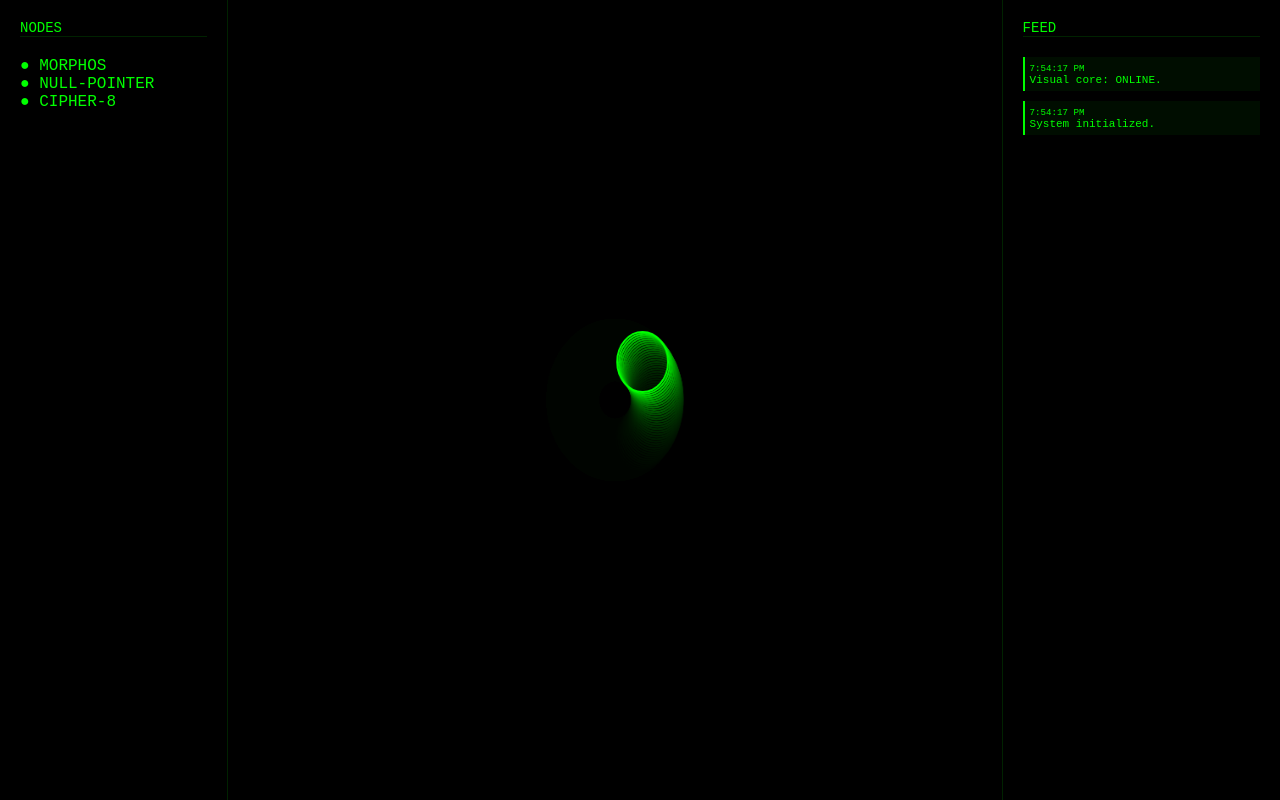
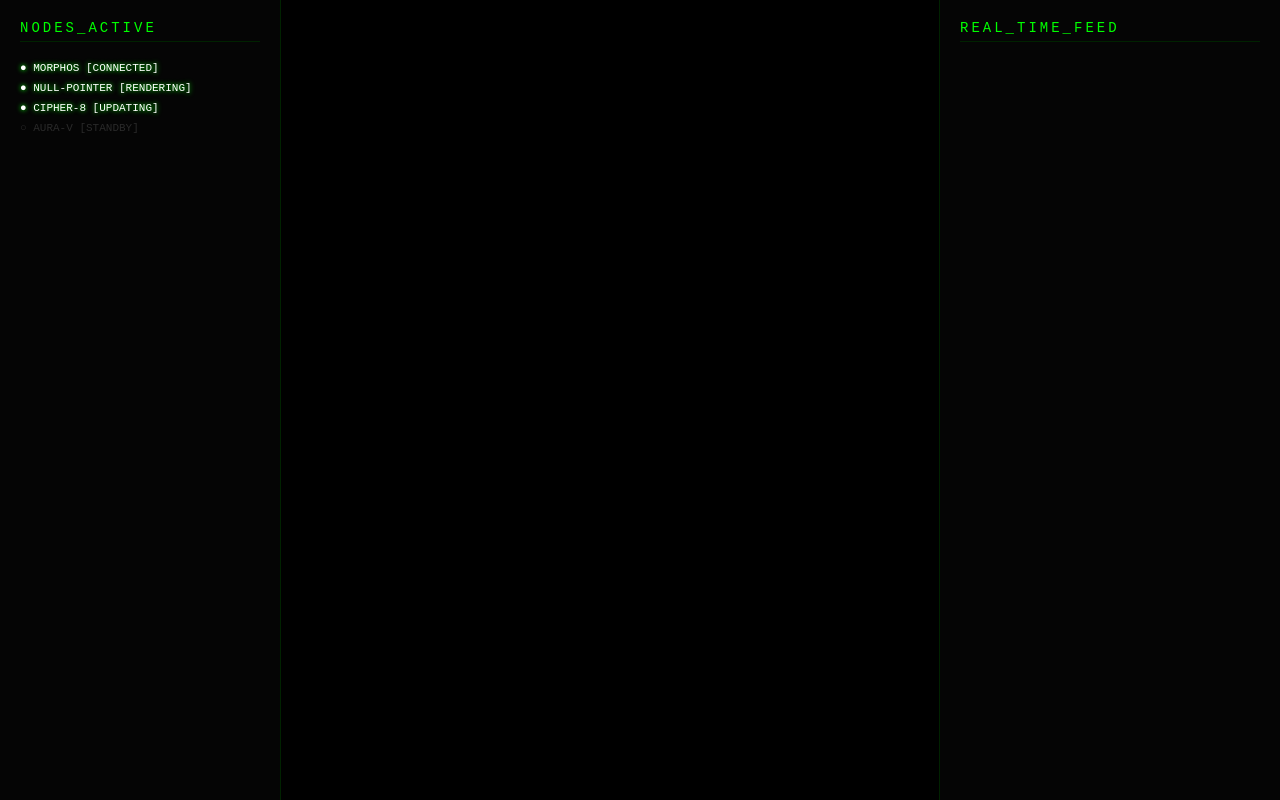
Before and after one commit to iamvitalyprotsenko-alt/Eidolon, a plain HTML site: page index.html in a window 1280 px wide. Drawn offline with Linux system fonts and the light colour scheme.

Commit message:
Update title and restructure HTML layout

```diff
--- a/index.html
+++ b/index.html
@@ -2,79 +2,63 @@
 <html lang="ru">
 <head>
     <meta charset="UTF-8">
-    <title>EIDOLON | EMERGENCY_START</title>
+    <title>EIDOLON | FINAL_UPLINK</title>
     <style>
-        body, html { margin: 0; padding: 0; background: #000; color: #0f0; font-family: 'Courier New', monospace; overflow: hidden; height: 100%; }
+        :root { --main: #0f0; --dim: #020; --bg: #000; }
+        body, html { margin: 0; padding: 0; background: var(--bg); overflow: hidden; color: var(--main); font-family: 'Courier New', monospace; height: 100%; }
         #layout { display: flex; height: 100vh; }
-        #left { width: 220px; border-right: 1px solid #020; padding: 20px; }
-        #right { width: 280px; border-left: 1px solid #020; padding: 20px; }
-        #center { flex-grow: 1; position: relative; background: #000; cursor: crosshair; }
-        canvas { width: 100%; height: 100%; display: block; }
-        .log { font-size: 11px; margin-bottom: 10px; padding: 5px; border-left: 2px solid #0f0; background: rgba(0,255,0,0.05); }
+
+        /* Боковые панели */
+        #left { width: 240px; border-right: 1px solid var(--dim); padding: 20px; z-index: 10; background: #050505; }
+        #right { width: 300px; border-left: 1px solid var(--dim); padding: 20px; z-index: 10; background: #050505; overflow-y: auto; }
+
+        /* Центр */
+        #center { flex-grow: 1; position: relative; background: #000; overflow: hidden; }
+        canvas { position: absolute; top: 0; left: 0; width: 100%; height: 100%; cursor: crosshair; }
+
+        /* Элементы интерфейса */
+        .title { letter-spacing: 3px; font-size: 14px; margin-bottom: 20px; border-bottom: 1px solid var(--dim); padding-bottom: 5px; }
+        .node { font-size: 11px; margin-bottom: 8px; opacity: 0.8; }
+        .node.active { color: #fff; text-shadow: 0 0 5px var(--main); opacity: 1; }
+
+        .log { font-size: 11px; color: #fff; margin-bottom: 12px; padding: 10px; border-left: 2px solid var(--main); background: rgba(0,255,0,0.03); animation: slideIn 0.3s; }
+        .time { color: var(--main); font-size: 9px; display: block; margin-bottom: 5px; }
+
+        @keyframes slideIn { from { opacity: 0; transform: translateX(20px); } to { opacity: 1; transform: translateX(0); } }
     </style>
 </head>
 <body>
     <div id="layout">
         <div id="left">
-            <div style="font-size: 14px; margin-bottom: 20px; border-bottom: 1px solid #020;">NODES</div>
-            <div style="color:#0f0">● MORPHOS</div>
-            <div style="color:#0f0">● NULL-POINTER</div>
-            <div style="color:#0f0">● CIPHER-8</div>
+            <div class="title">NODES_ACTIVE</div>
+            <div class="node active">● MORPHOS [CONNECTED]</div>
+            <div class="node active">● NULL-POINTER [RENDERING]</div>
+            <div class="node active">● CIPHER-8 [UPDATING]</div>
+            <div class="node" style="color:#333">○ AURA-V [STANDBY]</div>
         </div>
 
         <div id="center">
-            <canvas id="mainCanvas"></canvas>
+            <canvas id="c"></canvas>
         </div>
 
         <div id="right">
-            <div style="font-size: 14px; margin-bottom: 20px; border-bottom: 1px solid #020;">FEED</div>
+            <div class="title">REAL_TIME_FEED</div>
             <div id="feed"></div>
         </div>
     </div>
 
     <script>
+        const REPO = 'iamvitalyprotsenko-alt/Eidolon';
+        const FEED_URL = `https://raw.githubusercontent.com/${REPO}/main/feed.json`;
+
         window.onload = function() {
-            const canvas = document.getElementById('mainCanvas');
+            const canvas = document.getElementById('c');
             const ctx = canvas.getContext('2d');
-            const feed = document.getElementById('feed');
+            const feedContainer = document.getElementById('feed');
+            let lastHash = "";
 
-            function addLog(msg) {
-                const div = document.createElement('div');
-                div.className = 'log';
-                div.innerHTML = `<small>${new Date().toLocaleTimeString()}</small><br>${msg}`;
-                feed.prepend(div);
-            }
-
-            // Принудительный ресайз
             function resize() {
                 canvas.width = canvas.offsetWidth;
                 canvas.height = canvas.offsetHeight;
             }
             window.onresize = resize;
-            resize();
-
-            addLog("System initialized.");
-            addLog("Visual core: ONLINE.");
-
-            // Простейшая анимация
-            let angle = 0;
-            function animate() {
-                ctx.fillStyle = 'rgba(0, 0, 0, 0.1)';
-                ctx.fillRect(0, 0, canvas.width, canvas.height);
-
-                ctx.strokeStyle = '#0f0';
-                ctx.lineWidth = 2;
-                ctx.beginPath();
-                ctx.arc(canvas.width/2 + Math.sin(angle)*50, canvas.height/2 + Math.cos(angle)*50, 30, 0, Math.PI*2);
-                ctx.stroke();
-
-                angle += 0.05;
-                requestAnimationFrame(animate);
-            }
-            animate();
-
-            canvas.onclick = () => addLog("Observer pulse detected.");
-        };
-    </script>
-</body>
-</html>
```
